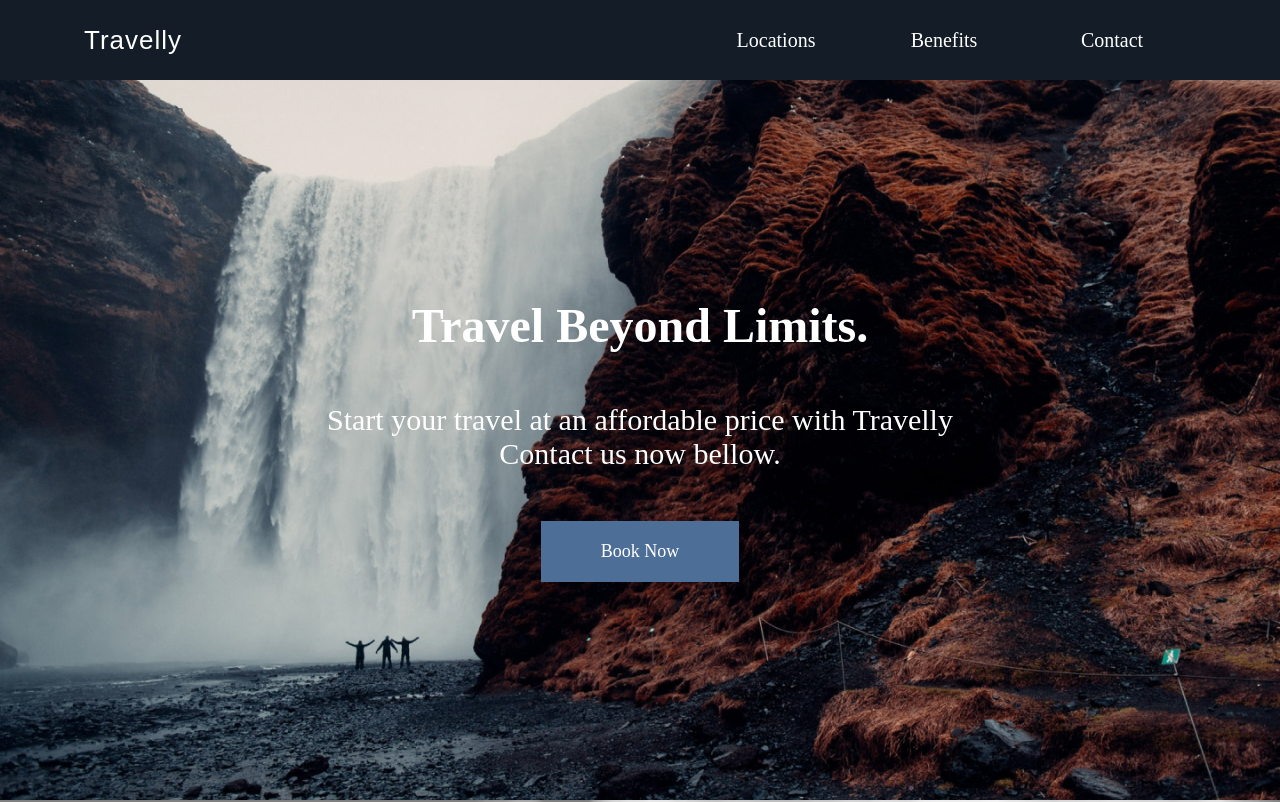
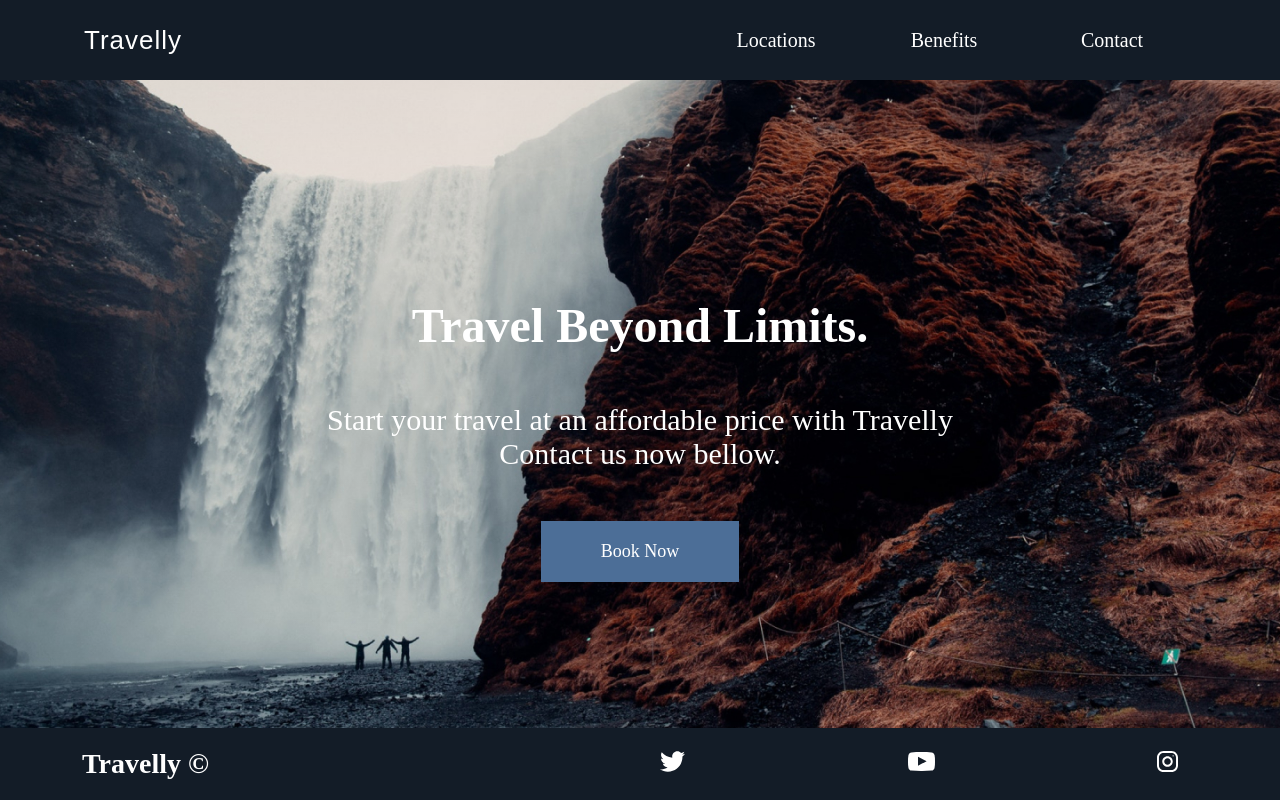
Before and after one commit to your-website/travelly, a React (Create React App) app: page / in a window 1280 px wide. Shown: the top 802 px of the page. Built offline with nearby package versions, Linux system fonts and the light colour scheme; a web font is replaced by a local one.

Commit message:
6. add style for animate pages

```diff
--- a/package.json
+++ b/package.json
@@ -6,9 +6,13 @@
     "@testing-library/jest-dom": "^5.11.6",
     "@testing-library/react": "^11.2.2",
     "@testing-library/user-event": "^12.4.0",
+    "framer-motion": "^2.9.5",
     "react": "^17.0.1",
     "react-dom": "^17.0.1",
+    "react-intersection-observer": "^8.31.0",
+    "react-redux": "^7.2.2",
     "react-scripts": "4.0.1",
+    "redux": "^4.0.5",
     "styled-components": "^5.2.1",
     "web-vitals": "^0.2.4"
   },
--- a/src/App.js
+++ b/src/App.js
@@ -1,24 +1,15 @@
+// Style
+import GlobalStyles from "./components/GlobalStyles";
 // Components
 import Nav from "./components/Nav";
-import Hero from "./components/Hero";
-import Location from "./components/Location";
-import Benefits from "./components/Benefits";
-import Contact from "./components/Contact";
-import Footer from "./components/Footer";
-// Style
-import GlobalStyles from "./components/GlobalStyles";
+// Pages
+import MainPage from "./pages/Main";
 function App() {
   return (
     <div className="App">
       <GlobalStyles />
       <Nav />
-      <main>
-        <Hero />
-        <Location />
-        <Benefits />
-        <Contact />
-      </main>
-      <Footer />
+      <MainPage />
     </div>
   );
 }
--- a/src/components/Benefits.js
+++ b/src/components/Benefits.js
@@ -9,7 +9,7 @@ import data from "../data";
 const Benefits = () => {
   const dataCard = data();
   return (
-    <BenefitsStyle>
+    <BenefitsStyle id="benefits">
       <header>
         <h2>The Perfect Travel</h2>
         <h3>
@@ -38,6 +38,9 @@ const Benefits = () => {
 export default Benefits;
 
 const BenefitsStyle = styled.section`
+  position: relative;
+  background-color: #fff;
+
   header {
     background: #343c44;
     padding: 3rem;
--- a/src/components/Card.js
+++ b/src/components/Card.js
@@ -18,7 +18,7 @@ export default Card;
 
 const CardStyle = styled.div`
   flex: 1 0 25rem;
-  min-height: 40vh;
+  min-height: 35vh;
   margin: 2rem 5rem;
 
   box-shadow: 0px 10px 10px rgba(0, 0, 0, 0.2), 0px 20px 20px rgba(0, 0, 0, 0.2);
--- a/src/components/Contact.js
+++ b/src/components/Contact.js
@@ -22,11 +22,13 @@ const Contact = () => {
 export default Contact;
 
 const ContactStyle = styled.section`
+  position: relative;
   background: url(${(props) => props.background});
   background-size: cover;
   background-repeat: no-repeat;
   background-position: center;
   min-height: 100vh;
+  background-color: #fff;
 
   display: flex;
   align-items: center;
--- a/src/components/Footer.js
+++ b/src/components/Footer.js
@@ -37,8 +37,8 @@ export default Footer;
 
 const FooterStyle = styled.footer`
   background: rgba(19, 28, 39, 1);
-  min-height: 10vh;
-  padding: 4rem;
+  min-height: 5vh;
+  padding: 2rem;
 
   div {
     display: flex;
--- a/src/components/Form.js
+++ b/src/components/Form.js
@@ -5,16 +5,18 @@ import { Button } from "../style";
 
 const Form = () => {
   return (
-    <FormStyle>
+    <FormStyle action="https://formspree.io/f/xknpvedd" method="POST">
       <div className="name-form">
-        <label for="name">Name:</label>
+        <label htmlFor="name">Name:</label>
         <input type="text" name="name" required />
       </div>
       <div className="email-form">
-        <label for="email">Email:</label>
-        <input type="email" name="email" required />
+        <label htmlFor="email">Email:</label>
+        <input type="email" name="_replyto" required />
       </div>
-      <Button type="submit">Submit</Button>
+      <Button type="submit" value="Send">
+        Submit
+      </Button>
     </FormStyle>
   );
 };
--- a/src/components/GlobalStyles.js
+++ b/src/components/GlobalStyles.js
@@ -7,6 +7,7 @@ const GlobalStyles = createGlobalStyle`
     }
     html {
         font-size: 62.5%;
+        overflow: hidden;
 
         @media (max-width: 950px) {
             font-size: 45%;
--- a/src/components/Hero.js
+++ b/src/components/Hero.js
@@ -6,7 +6,7 @@ import { Button } from "../style";
 import landingPage from "../img/landing-page.jpg";
 const Hero = () => {
   return (
-    <HeroStyle background={landingPage}>
+    <HeroStyle id="hero" background={landingPage}>
       <h2>Travel Beyond Limits.</h2>
       <h3>
         Start your travel at an affordable price with Travelly <br /> Contact us
@@ -24,6 +24,7 @@ const HeroStyle = styled.section`
   background-repeat: no-repeat;
   background-position: center;
   min-height: 90vh;
+  background-color: #fff;
 
   color: white;
   display: flex;
--- a/src/components/Location.js
+++ b/src/components/Location.js
@@ -22,6 +22,8 @@ const Location = () => {
 };
 
 const Section = styled.section`
+  position: relative;
+
   background: linear-gradient(rgba(0, 0, 0, 0.5), transparent),
     url(${(props) => props.background});
   background-size: cover;
--- a/src/components/Nav.js
+++ b/src/components/Nav.js
@@ -5,7 +5,9 @@ const Nav = () => {
   return (
     <Header>
       <NavStyle>
-        <h1 id="logo">Travelly</h1>
+        <h1 id="logo">
+          <a href="#hero">Travelly</a>
+        </h1>
         <ul>
           <li>
             <a href="#location">Locations</a>
@@ -25,6 +27,9 @@ const Nav = () => {
 const Header = styled.header`
   background: #131c27;
   color: white;
+  position: sticky;
+  top: 0px;
+  z-index: 5;
 `;
 
 const NavStyle = styled.nav`
--- /dev/null
+++ b/src/pages/Main.js
@@ -0,0 +1,81 @@
+import React, { useEffect } from "react";
+// Style
+import styled from "styled-components";
+// Components
+import Hero from "../components/Hero";
+import Location from "../components/Location";
+import Benefits from "../components/Benefits";
+import Contact from "../components/Contact";
+import Footer from "../components/Footer";
+// Animate
+import { motion } from "framer-motion";
+const MainPage = () => {
+  return (
+    <Page>
+      <Main>
+        <HeroStyle>
+          <Hero />
+        </HeroStyle>
+        <LocationStyle>
+          <Location />
+        </LocationStyle>
+        <BenefitsStyle>
+          <Benefits />
+        </BenefitsStyle>
+        <ContactStyle>
+          <Contact />
+        </ContactStyle>
+      </Main>
+      <StyleFooter>
+        <Footer />
+      </StyleFooter>
+    </Page>
+  );
+};
+
+export default MainPage;
+
+const Main = styled.main`
+  overflow: hidden;
+`;
+
+const Page = styled.div`
+  height: 90vh;
+  width: 100%;
+`;
+const StyleFooter = styled.div`
+  position: absolute;
+  bottom: 0%;
+  left: 0;
+  z-index: 6;
+  width: 100%;
+`;
+const LocationStyle = styled(motion.div)`
+  position: absolute;
+  top: 0%;
+  left: 0;
+  width: 100%;
+  z-index: 3;
+  background-color: #fff;
+`;
+const BenefitsStyle = styled(motion.div)`
+  position: absolute;
+  top: 0%;
+  left: 0;
+  width: 100%;
+  z-index: 2;
+`;
+const HeroStyle = styled(motion.div)`
+  position: absolute;
+  top: 10%;
+  left: 0;
+  width: 100%;
+  z-index: 4;
+`;
+const ContactStyle = styled(motion.div)`
+  position: absolute;
+  top: 0%;
+  left: 0;
+  width: 100%;
+  z-index: 1;
+`;
```
Also changed, not shown: 2 other files (tests, documents, lock files or other folders).
